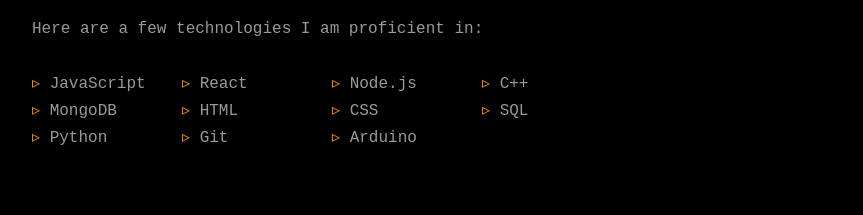
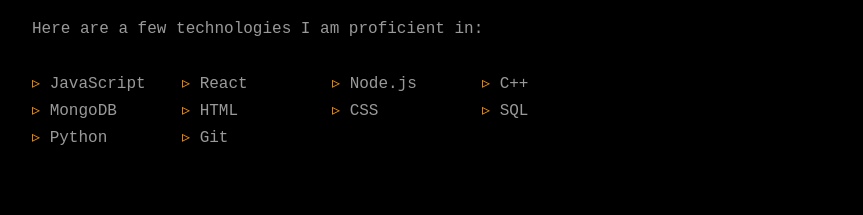
Before and after one commit to DyanaR/portfolioWebsite, a React (Create React App) app: page / in a window 1280 px wide. Shown: the part 1180-1395 px from the top of the page, without its empty margins (208-1071 px from the left). Built offline with nearby package versions, Linux system fonts and the light colour scheme.

Commit message:
skills edit

```diff
--- a/src/components/About.jsx
+++ b/src/components/About.jsx
@@ -38,7 +38,6 @@
         <li>SQL</li>
         <li>Python</li>
         <li>Git</li>
-        <li>Arduino</li>
 
       </ul>
       </div>
```
